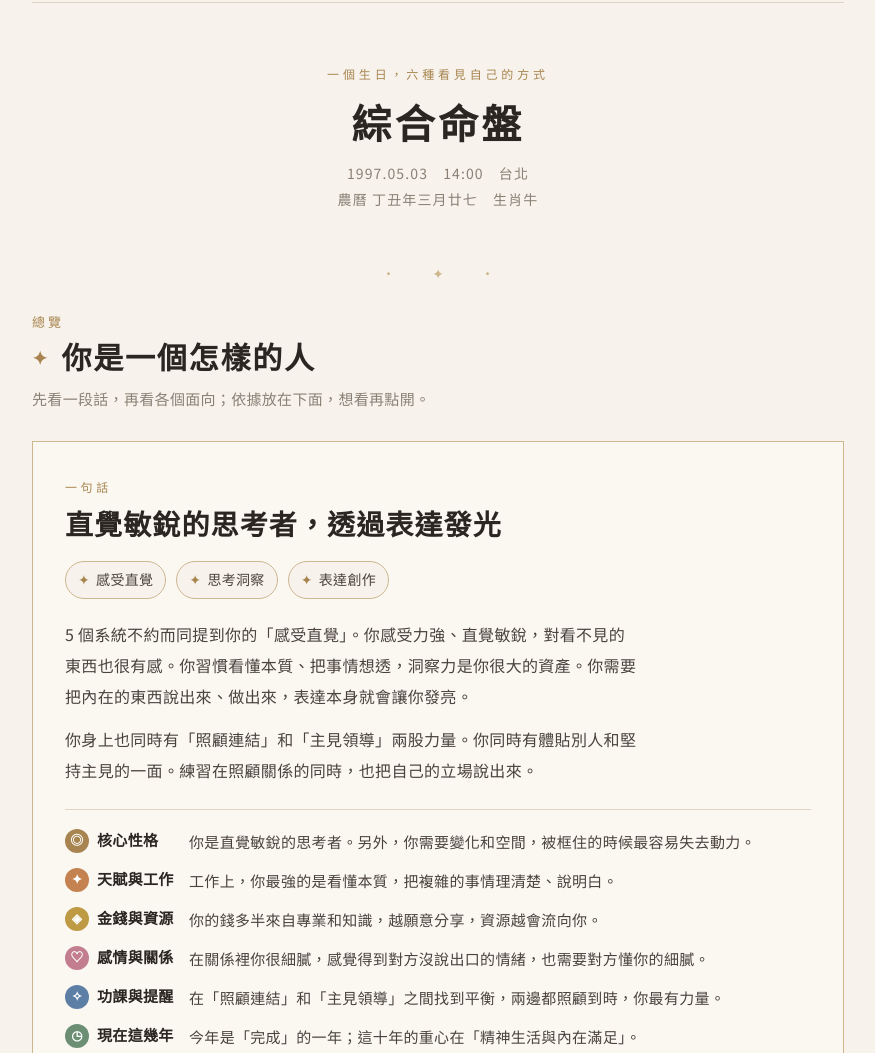
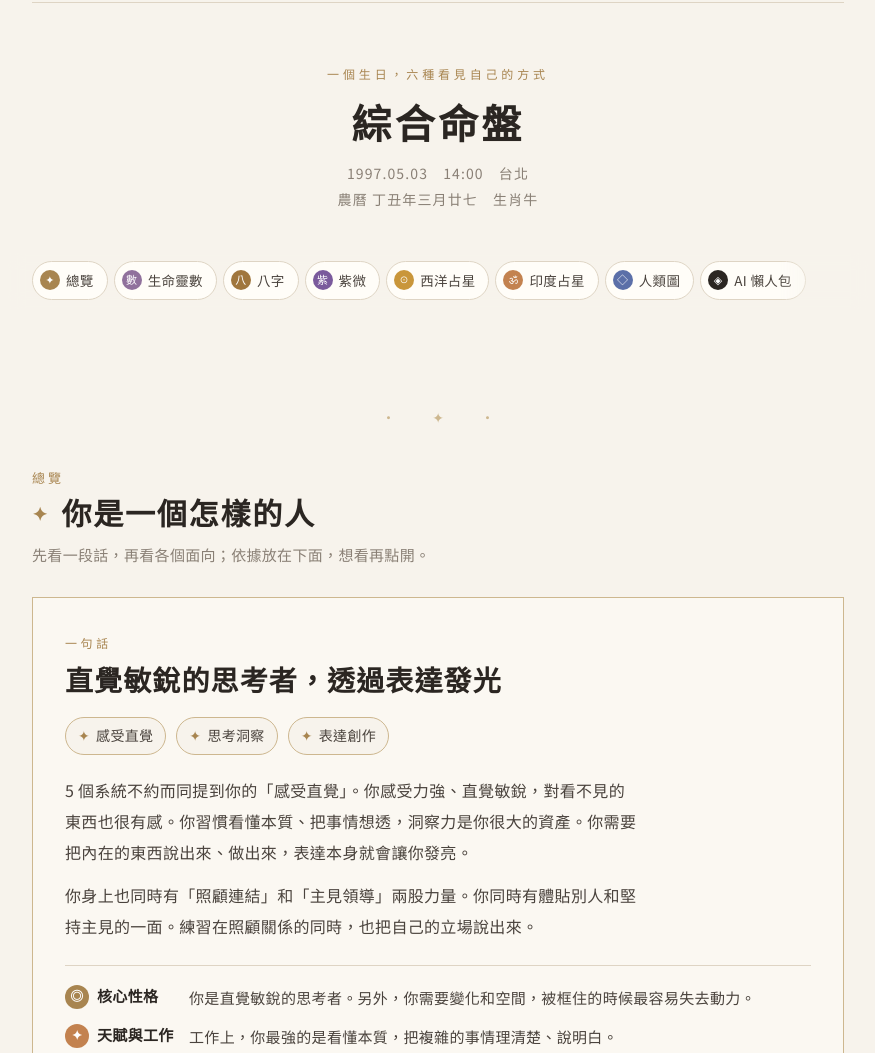
Before and after one commit to jasmine-tsaiii/soul-chart, a plain HTML site: page index.html in a window 1280 px wide. Shown: the part 801-1854 px from the top of the page, without its empty margins (202-1077 px from the left). Drawn offline with Linux system fonts and the light colour scheme.

Commit message:
更新網站 2026-11-27 20:06

```diff
--- a/index.html
+++ b/index.html
@@ -219,6 +219,17 @@
   /* 封面與總覽 */
   .cover { text-align: center; padding: 60px 0 40px; }
   .cover + section.system { margin-top: 0; padding-top: 8px; }
+  .secnav { position: sticky; top: 0; z-index: 30; margin: 0 -24px; padding: 8px 24px; background: rgba(247,243,236,.92); backdrop-filter: blur(8px); -webkit-backdrop-filter: blur(8px); border-bottom: 1px solid transparent; transition: border-color .2s, box-shadow .2s; }
+  .secnav.stuck { border-bottom-color: var(--line); box-shadow: 0 4px 14px rgba(43,38,34,.06); }
+  .sn-track { display: flex; gap: 6px; overflow-x: auto; scrollbar-width: none; -webkit-overflow-scrolling: touch; -webkit-mask-image: linear-gradient(90deg, #000 92%, transparent); mask-image: linear-gradient(90deg, #000 92%, transparent); padding-right: 24px; }
+  .sn-track::-webkit-scrollbar { display: none; }
+  .sn-track a { flex: none; display: inline-flex; align-items: center; gap: 6px; padding: 6px 13px 6px 7px; border-radius: 999px; font-size: 13.5px; color: var(--ink-2); text-decoration: none; border: 1px solid var(--line); background: #FFFDF8; white-space: nowrap; transition: background .2s, color .2s, border-color .2s; }
+  .sn-track a i { font-style: normal; width: 20px; height: 20px; border-radius: 50%; display: inline-flex; align-items: center; justify-content: center; background: var(--pc); color: #fff; font-size: 11px; font-family: "Apple Symbols", "Segoe UI Symbol", var(--serif); }
+  .sn-track a:hover { border-color: var(--pc); }
+  .sn-track a.on { background: var(--pc); border-color: var(--pc); color: #fff; }
+  .sn-track a.on i { background: rgba(255,255,255,.25); }
+  section.system, #aipack { scroll-margin-top: 64px; }
+  @media (max-width: 560px) { .secnav { margin: 0 -16px; padding: 8px 16px; } }
   .cover + section.system::before { margin-bottom: 24px; }
   .eyebrow { font-size: 12px; letter-spacing: .32em; color: var(--gold); }
   .cover h1 { font-family: var(--serif); font-weight: 700; font-size: 40px; line-height: 1.35; margin: 14px 0 8px; letter-spacing: .08em; }
@@ -640,6 +651,7 @@
       '<h1>' + (name ? esc(name) + ' 的' : '') + (picked.length === 6 ? '綜合命盤' : SYSTEMS.filter(function (x) { return has(x.id); }).map(function (x) { return x.key; }).join('・')) + '</h1>' +
       '<div class="meta">' + birth.y + '.' + pad(birth.m) + '.' + pad(birth.d) + (birth.timeKnown ? '　' + pad(birth.hour) + ':' + pad(birth.minute) : '　時間不確定') +
       '　' + birth.place.name + '<br>農曆 ' + (bz.lunar ? bz.lunar.text : '') + '　生肖' + bz.zodiac + '</div></header>';
+    html += '<nav class="secnav no-print" id="secnav" aria-label="章節導覽"></nav>';
 
     var only = SYSTEMS.filter(function (x) { return has(x.id); }).map(function (x) { return x.key; });
     if (picked.length >= 2) {
@@ -673,9 +685,53 @@
     html += '<p class="disclaimer">這份分析以多種命理與占星系統為工具，提供自我覺察的參考，不是醫療、心理治療或任何形式的保證。<br>' +
       '所有排盤都由這個工具自行計算（天文公式與傳統排盤規則），已用實際命盤與已知天象驗證；重要的決定，建議再用專業軟體對照。</p>';
     $('out').innerHTML = html;
+    buildSecNav();
     updateAiText();
     renderUnlock();
   }
+
+  // ===== 章節導覽列：固定在上方，可左右滑，捲動時自動標示目前章節 =====
+  var NAV_ITEMS = [
+    { id: 'summary', label: '總覽', icon: ['✦', '#A88550'] },
+    { id: 'numerology', label: '生命靈數', key: '生命靈數' },
+    { id: 'bazi', label: '八字', key: '八字' },
+    { id: 'ziwei', label: '紫微', key: '紫微斗數' },
+    { id: 'western', label: '西洋占星', key: '西洋占星' },
+    { id: 'vedic', label: '印度占星', key: '印度占星' },
+    { id: 'hd', label: '人類圖', key: '人類圖' },
+    { id: 'aipack', label: 'AI 懶人包', icon: ['◈', '#2B2622'] }
+  ];
+  function buildSecNav() {
+    var nav = $('secnav'); if (!nav) return;
+    nav.innerHTML = '<div class="sn-track">' + NAV_ITEMS.filter(function (it) { return document.getElementById(it.id); }).map(function (it) {
+      var st = it.icon || SYS_STYLE[it.key] || ['•', '#A88550'];
+      return '<a href="#' + it.id + '" data-sec="' + it.id + '" style="--pc:' + st[1] + '"><i>' + st[0] + '︎</i>' + it.label + '</a>';
+    }).join('') + '</div>';
+    spySections();
+  }
+  function navOffset() { var n = $('secnav'); return n ? n.offsetHeight + 10 : 0; }
+  function spySections() {
+    var nav = $('secnav'); if (!nav) return;
+    var links = nav.querySelectorAll('a'), cur = null, line = navOffset() + 40;
+    links.forEach(function (a) { var el = document.getElementById(a.getAttribute('data-sec')); if (el && el.getBoundingClientRect().top <= line) cur = a; });
+    var stuck = nav.getBoundingClientRect().top <= 0.5;
+    nav.classList.toggle('stuck', stuck);
+    links.forEach(function (a) { a.classList.toggle('on', a === cur); });
+    if (cur && cur !== nav._cur) {
+      nav._cur = cur;
+      var tr = nav.querySelector('.sn-track'), l = cur.offsetLeft - (tr.clientWidth - cur.offsetWidth) / 2;
+      tr.scrollTo({ left: Math.max(0, l), behavior: reduce ? 'auto' : 'smooth' });
+    }
+  }
+  window.addEventListener('scroll', function () { spySections(); }, { passive: true });
+  document.addEventListener('click', function (e) {
+    var a = e.target.closest && e.target.closest('a[href^="#"]');
+    if (!a) return;
+    var el = document.getElementById(a.getAttribute('href').slice(1));
+    if (!el || !$('secnav')) return;
+    e.preventDefault();
+    window.scrollTo({ top: el.getBoundingClientRect().top + window.scrollY - navOffset(), behavior: reduce ? 'auto' : 'smooth' });
+  });
 
   function cell(id, sysName, main, sub) {
     if (LAST && LAST.picked.indexOf(id) === -1) return '';
```
